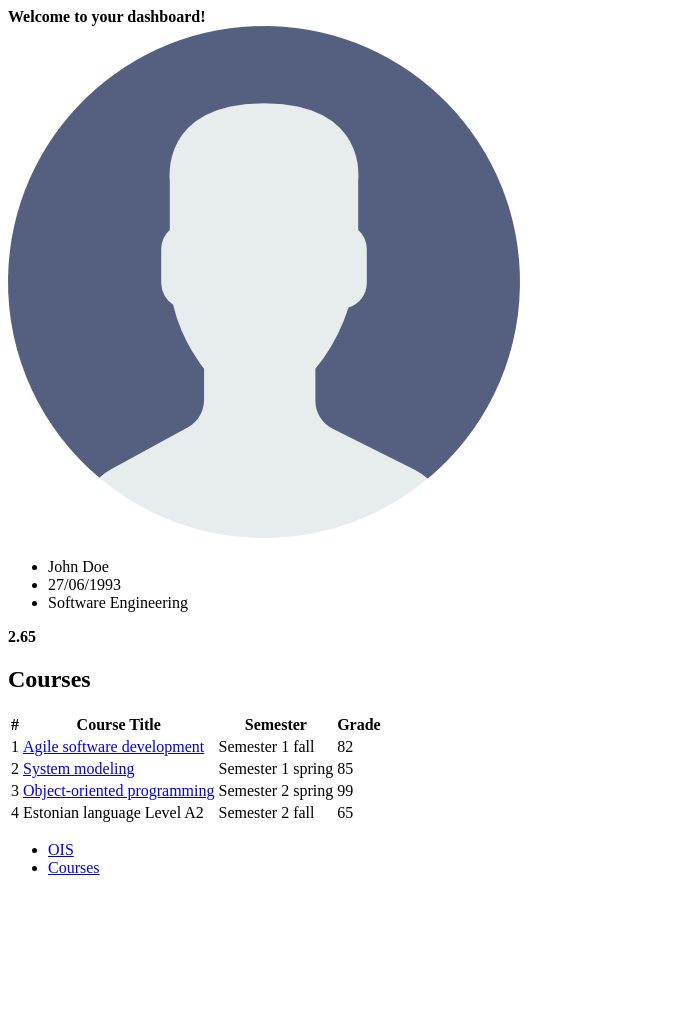
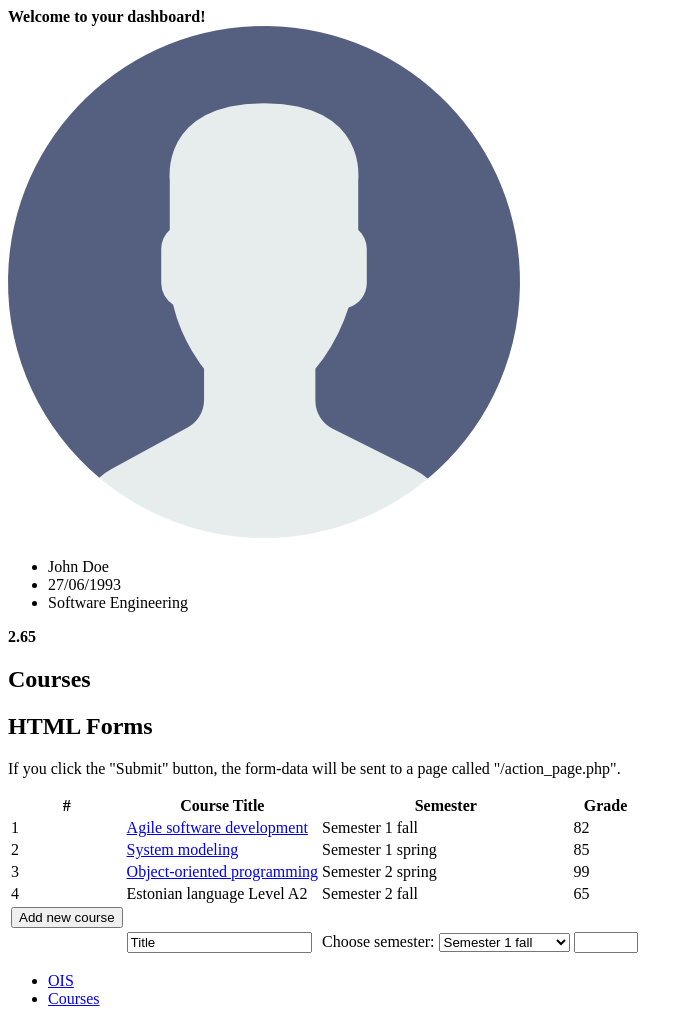
Before and after one commit to karl-martin-karno/web-app-lab1, a plain HTML site: page index.html in a window 1280 px wide. Shown: the whole page, without its empty margins (0-693 px from the left). Before the commit the page ends 893 px from the top, so only its background shows below. Drawn offline with Linux system fonts and the light colour scheme.

Commit message:
praks 2 tehtud !

```diff
--- a/index.html
+++ b/index.html
@@ -55,6 +55,7 @@
     <table>
 
         <thead>
+
 
         <tr>
 
@@ -127,6 +128,40 @@
         </tr>
 
         </tbody>
+        <tfoot>
+        <tr>
+            <td colspan="0"><button type="button">Add new course</button></td>
+
+        </tr>
+        <tr>
+            <h2>HTML Forms</h2>
+
+            <form action="/action_page.php">
+
+                <td ></td>
+
+                <td ><input type="text" id="fname" name="fname" value="Title"> </td>
+
+                <td ><label for="cars">Choose semester:</label>
+                    <select id="cars" name="cars">
+                        <option value="s1f">Semester 1 fall</option>
+                        <option value="s1s">Semester 2 spring</option>
+                        <option value="s2f">Semester 2 fall</option>
+                        <option value="s2s">Semester 2 spring</option>
+                    </select></td>
+
+                <td ><input type="number" min="1" max="100" id="grade" name="grade" value="Grade"></td>
+
+
+            </form>
+
+            <p>If you click the "Submit" button, the form-data will be sent to a page called "/action_page.php".</p>
+
+
+        </tr>
+
+
+        </tfoot>
 
     </table>
 
```
